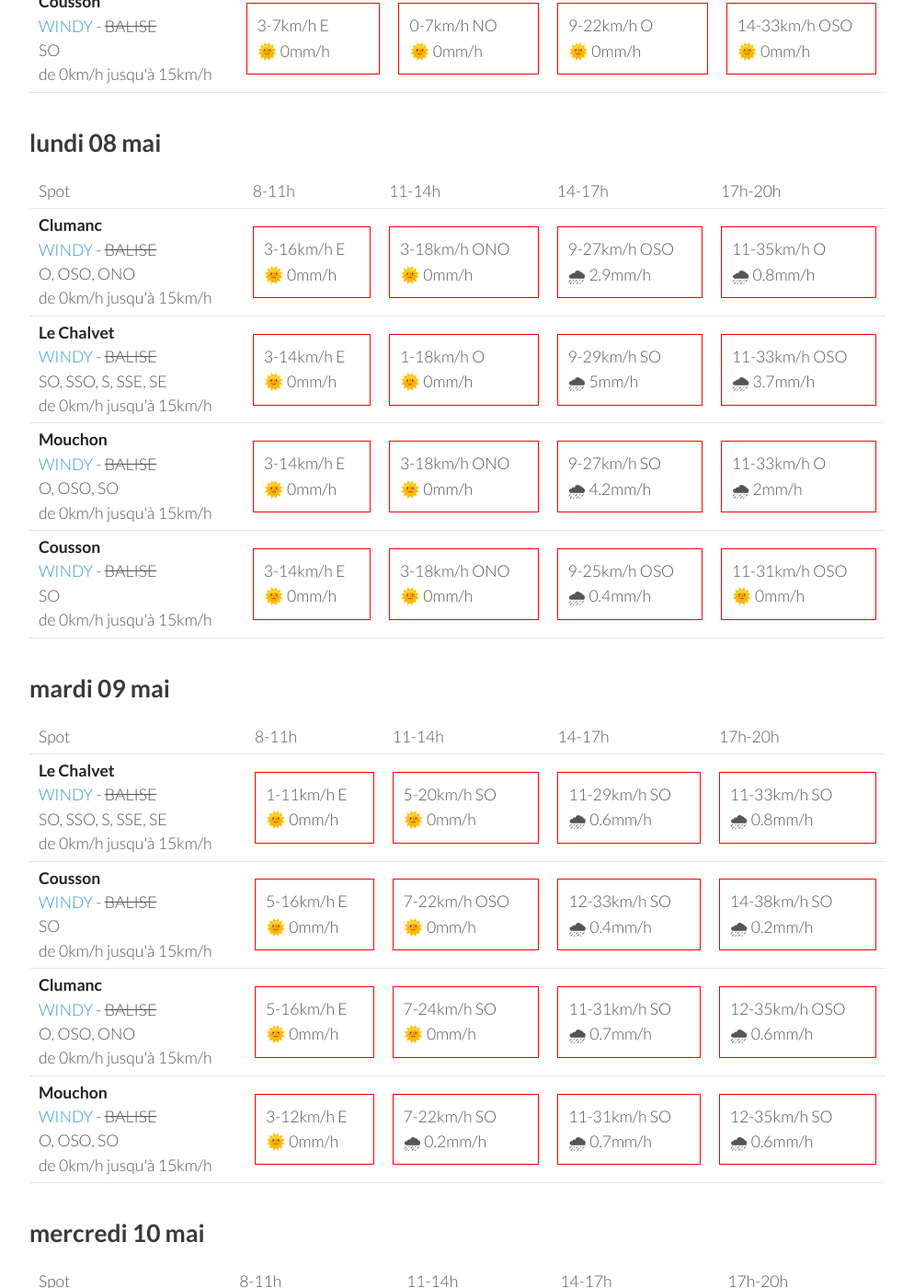
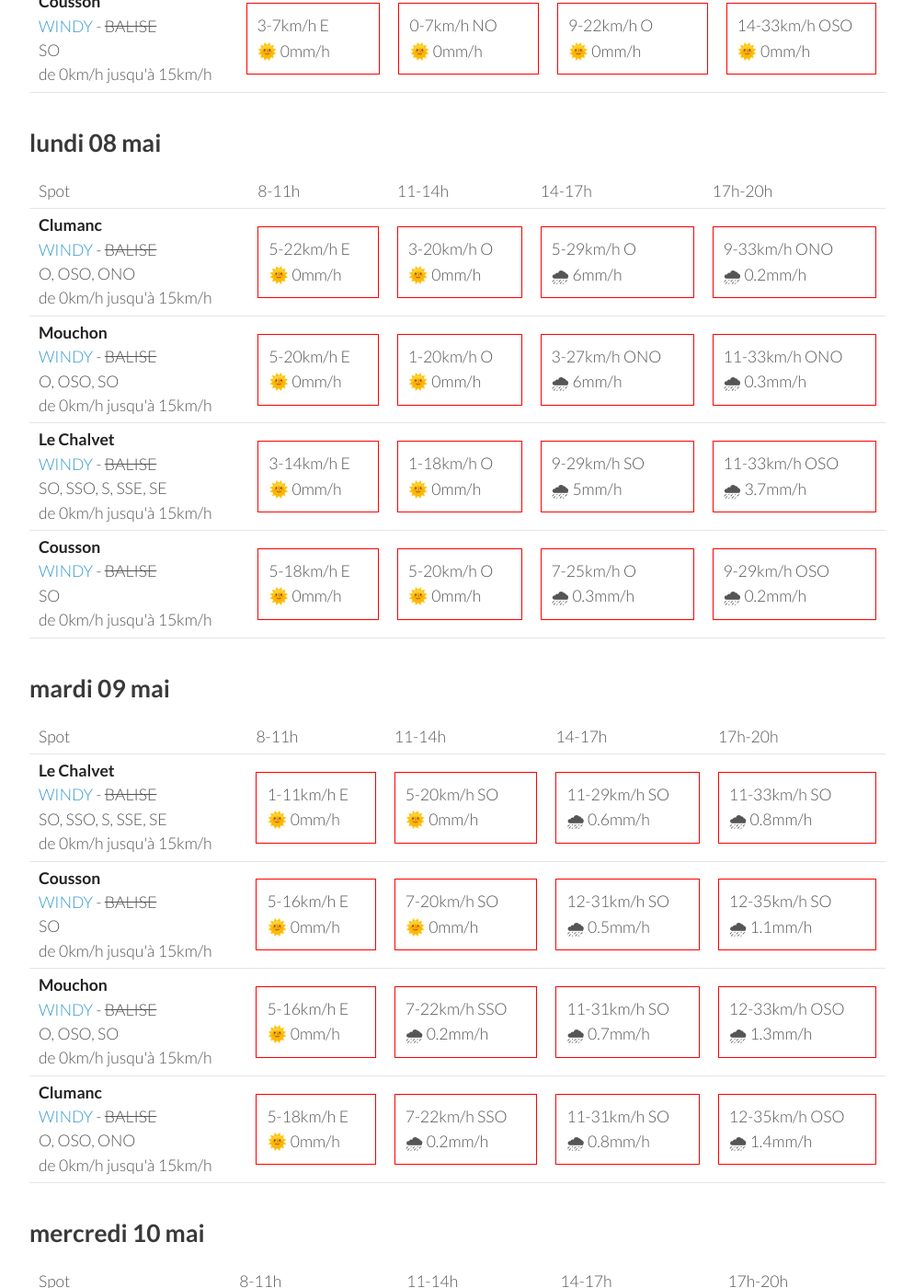
Before and after one commit to parapente-dans-le-nord/parapente-dans-le-nord.github.io, a Jekyll site: the page built from saint_andre.markdown, in a window 1280 px wide and 1400 px high, scrolled down 1325 px. Shown: the whole window at 92% size, without its empty margins (26-1020 px from the left). Built offline with Jekyll 4.4.1, drawn with Linux system fonts in a browser that asks for light colours; some of the changed text lies outside the part shown.

Commit message:
update index.markdown

```diff
--- a/saint_andre.markdown
+++ b/saint_andre.markdown
@@ -132,10 +132,20 @@ page mise à jour le samedi 06 mai 13:36
 <tr>
         <td><strong>Clumanc</strong><br><a href="https://windy.com/44.027/6.402?43.914,6.403,10,m:eSxaglP">WINDY</a> - <span class="no-balise"> BALISE </span><br> <span class="vent-favorable">O, OSO, ONO</span><br><span class="force-vent">de 0km/h jusqu'à 15km/h</span> </td>
 
-            <td><div class="not-flyable"><p>3-16km/h E</p><p>🌞 0mm/h</p></div></td>
-            <td><div class="not-flyable"><p>3-18km/h ONO</p><p>🌞 0mm/h</p></div></td>
-            <td><div class="not-flyable"><p>9-27km/h OSO</p><p>🌧 2.9mm/h</p></div></td>
-            <td><div class="not-flyable"><p>11-35km/h O</p><p>🌧 0.8mm/h</p></div></td>
+            <td><div class="not-flyable"><p>5-22km/h E</p><p>🌞 0mm/h</p></div></td>
+            <td><div class="not-flyable"><p>3-20km/h O</p><p>🌞 0mm/h</p></div></td>
+            <td><div class="not-flyable"><p>5-29km/h O</p><p>🌧 6mm/h</p></div></td>
+            <td><div class="not-flyable"><p>9-33km/h ONO</p><p>🌧 0.2mm/h</p></div></td>
+
+
+    </tr>
+<tr>
+        <td><strong>Mouchon</strong><br><a href="https://windy.com/43.992/6.424?43.878,6.425,10,m:eSuaglR">WINDY</a> - <span class="no-balise"> BALISE </span><br> <span class="vent-favorable">O, OSO, SO</span><br><span class="force-vent">de 0km/h jusqu'à 15km/h</span> </td>
+
+            <td><div class="not-flyable"><p>5-20km/h E</p><p>🌞 0mm/h</p></div></td>
+            <td><div class="not-flyable"><p>1-20km/h O</p><p>🌞 0mm/h</p></div></td>
+            <td><div class="not-flyable"><p>3-27km/h ONO</p><p>🌧 6mm/h</p></div></td>
+            <td><div class="not-flyable"><p>11-33km/h ONO</p><p>🌧 0.3mm/h</p></div></td>
 
 
     </tr>
@@ -150,22 +160,12 @@ page mise à jour le samedi 06 mai 13:36
 
     </tr>
 <tr>
-        <td><strong>Mouchon</strong><br><a href="https://windy.com/43.992/6.424?43.878,6.425,10,m:eSuaglR">WINDY</a> - <span class="no-balise"> BALISE </span><br> <span class="vent-favorable">O, OSO, SO</span><br><span class="force-vent">de 0km/h jusqu'à 15km/h</span> </td>
-
-            <td><div class="not-flyable"><p>3-14km/h E</p><p>🌞 0mm/h</p></div></td>
-            <td><div class="not-flyable"><p>3-18km/h ONO</p><p>🌞 0mm/h</p></div></td>
-            <td><div class="not-flyable"><p>9-27km/h SO</p><p>🌧 4.2mm/h</p></div></td>
-            <td><div class="not-flyable"><p>11-33km/h O</p><p>🌧 2mm/h</p></div></td>
-
-
-    </tr>
-<tr>
         <td><strong>Cousson</strong><br><a href="https://windy.com/44.054/6.240?43.940,6.241,10,m:eSAaglz">WINDY</a> - <span class="no-balise"> BALISE </span><br> <span class="vent-favorable">SO</span><br><span class="force-vent">de 0km/h jusqu'à 15km/h</span> </td>
 
-            <td><div class="not-flyable"><p>3-14km/h E</p><p>🌞 0mm/h</p></div></td>
-            <td><div class="not-flyable"><p>3-18km/h ONO</p><p>🌞 0mm/h</p></div></td>
-            <td><div class="not-flyable"><p>9-25km/h OSO</p><p>🌧 0.4mm/h</p></div></td>
-            <td><div class="not-flyable"><p>11-31km/h OSO</p><p>🌞 0mm/h</p></div></td>
+            <td><div class="not-flyable"><p>5-18km/h E</p><p>🌞 0mm/h</p></div></td>
+            <td><div class="not-flyable"><p>5-20km/h O</p><p>🌞 0mm/h</p></div></td>
+            <td><div class="not-flyable"><p>7-25km/h O</p><p>🌧 0.3mm/h</p></div></td>
+            <td><div class="not-flyable"><p>9-29km/h OSO</p><p>🌧 0.2mm/h</p></div></td>
 
 
     </tr>
@@ -199,29 +199,29 @@ page mise à jour le samedi 06 mai 13:36
         <td><strong>Cousson</strong><br><a href="https://windy.com/44.054/6.240?43.940,6.241,10,m:eSAaglz">WINDY</a> - <span class="no-balise"> BALISE </span><br> <span class="vent-favorable">SO</span><br><span class="force-vent">de 0km/h jusqu'à 15km/h</span> </td>
 
             <td><div class="not-flyable"><p>5-16km/h E</p><p>🌞 0mm/h</p></div></td>
-            <td><div class="not-flyable"><p>7-22km/h OSO</p><p>🌞 0mm/h</p></div></td>
-            <td><div class="not-flyable"><p>12-33km/h SO</p><p>🌧 0.4mm/h</p></div></td>
-            <td><div class="not-flyable"><p>14-38km/h SO</p><p>🌧 0.2mm/h</p></div></td>
+            <td><div class="not-flyable"><p>7-20km/h SO</p><p>🌞 0mm/h</p></div></td>
+            <td><div class="not-flyable"><p>12-31km/h SO</p><p>🌧 0.5mm/h</p></div></td>
+            <td><div class="not-flyable"><p>12-35km/h SO</p><p>🌧 1.1mm/h</p></div></td>
+
+
+    </tr>
+<tr>
+        <td><strong>Mouchon</strong><br><a href="https://windy.com/43.992/6.424?43.878,6.425,10,m:eSuaglR">WINDY</a> - <span class="no-balise"> BALISE </span><br> <span class="vent-favorable">O, OSO, SO</span><br><span class="force-vent">de 0km/h jusqu'à 15km/h</span> </td>
+
+            <td><div class="not-flyable"><p>5-16km/h E</p><p>🌞 0mm/h</p></div></td>
+            <td><div class="not-flyable"><p>7-22km/h SSO</p><p>🌧 0.2mm/h</p></div></td>
+            <td><div class="not-flyable"><p>11-31km/h SO</p><p>🌧 0.7mm/h</p></div></td>
+            <td><div class="not-flyable"><p>12-33km/h OSO</p><p>🌧 1.3mm/h</p></div></td>
 
 
     </tr>
 <tr>
         <td><strong>Clumanc</strong><br><a href="https://windy.com/44.027/6.402?43.914,6.403,10,m:eSxaglP">WINDY</a> - <span class="no-balise"> BALISE </span><br> <span class="vent-favorable">O, OSO, ONO</span><br><span class="force-vent">de 0km/h jusqu'à 15km/h</span> </td>
 
-            <td><div class="not-flyable"><p>5-16km/h E</p><p>🌞 0mm/h</p></div></td>
-            <td><div class="not-flyable"><p>7-24km/h SO</p><p>🌞 0mm/h</p></div></td>
-            <td><div class="not-flyable"><p>11-31km/h SO</p><p>🌧 0.7mm/h</p></div></td>
-            <td><div class="not-flyable"><p>12-35km/h OSO</p><p>🌧 0.6mm/h</p></div></td>
-
-
-    </tr>
-<tr>
-        <td><strong>Mouchon</strong><br><a href="https://windy.com/43.992/6.424?43.878,6.425,10,m:eSuaglR">WINDY</a> - <span class="no-balise"> BALISE </span><br> <span class="vent-favorable">O, OSO, SO</span><br><span class="force-vent">de 0km/h jusqu'à 15km/h</span> </td>
-
-            <td><div class="not-flyable"><p>3-12km/h E</p><p>🌞 0mm/h</p></div></td>
-            <td><div class="not-flyable"><p>7-22km/h SO</p><p>🌧 0.2mm/h</p></div></td>
-            <td><div class="not-flyable"><p>11-31km/h SO</p><p>🌧 0.7mm/h</p></div></td>
-            <td><div class="not-flyable"><p>12-35km/h SO</p><p>🌧 0.6mm/h</p></div></td>
+            <td><div class="not-flyable"><p>5-18km/h E</p><p>🌞 0mm/h</p></div></td>
+            <td><div class="not-flyable"><p>7-22km/h SSO</p><p>🌧 0.2mm/h</p></div></td>
+            <td><div class="not-flyable"><p>11-31km/h SO</p><p>🌧 0.8mm/h</p></div></td>
+            <td><div class="not-flyable"><p>12-35km/h OSO</p><p>🌧 1.4mm/h</p></div></td>
 
 
     </tr>
```
Also changed, not shown: other parts of saint_andre.markdown (+1 -1 lines).
